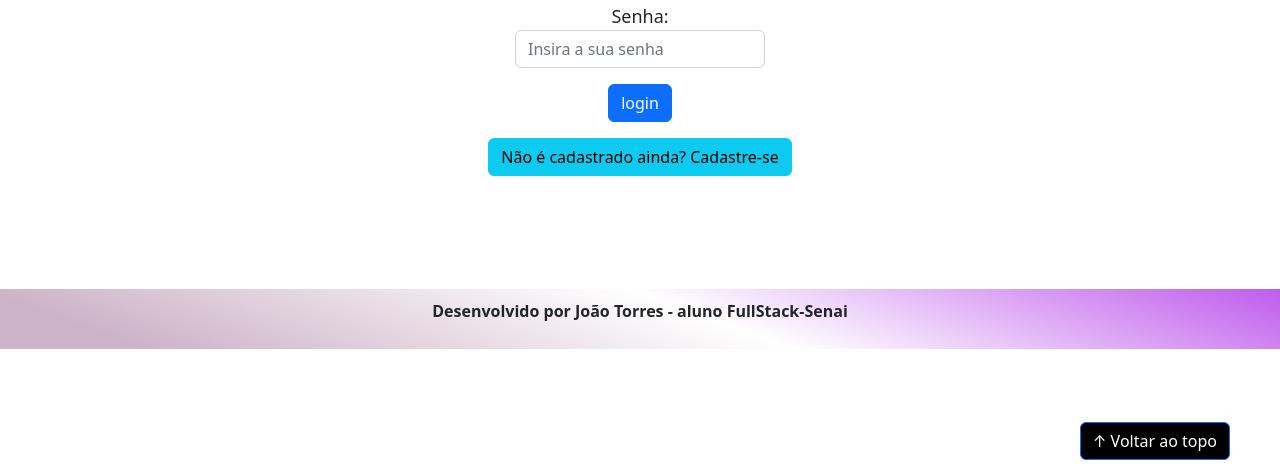
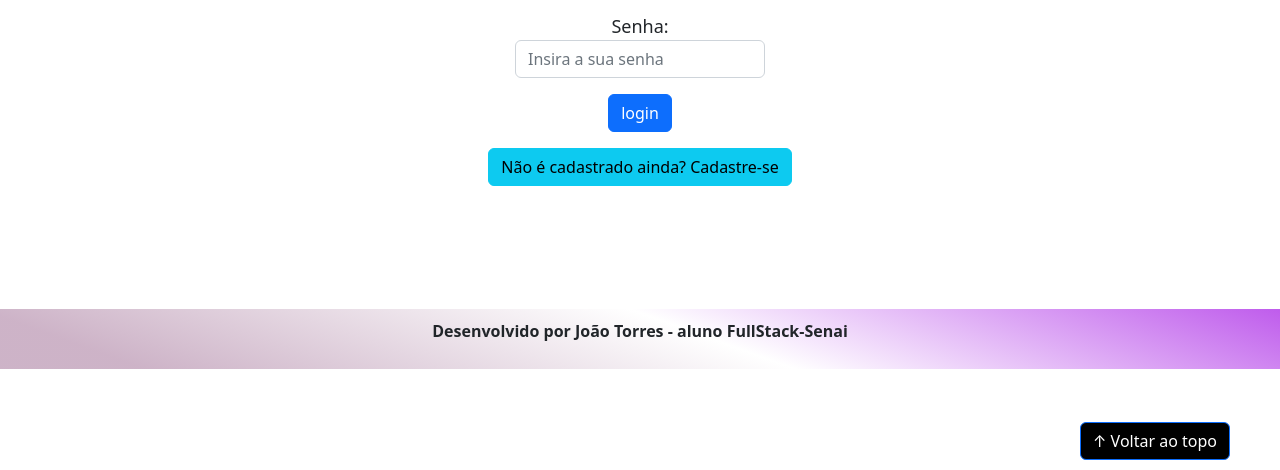
Before and after one commit to JoaoTorre5-oDev/atividadeCFE-Jo-oTorres, a plain HTML site: page login.html in a window 1280 px wide. Shown: the part 330-800 px from the top of the page. Drawn offline with nearby package versions, Linux system fonts and the light colour scheme.

Commit message:
Update estilo.css

```diff
--- a/css/estilo.css
+++ b/css/estilo.css
@@ -1,5 +1,8 @@
 
 /*cabeçalho*/
+body {
+    height: 100vh;
+}
 header {
     background-image: linear-gradient(20deg, rgba(194, 162, 187, 0.815) 10%, rgb(255, 255, 255),rgb(190, 92, 236));
 
@@ -101,7 +104,7 @@ header {
 /* página de login  */
 .main-login {
     top: 0;
-    min-height: 520px;
+    min-height: 540px;
     margin-bottom: 8px;
     display: flex;
     flex-direction: column;
```
